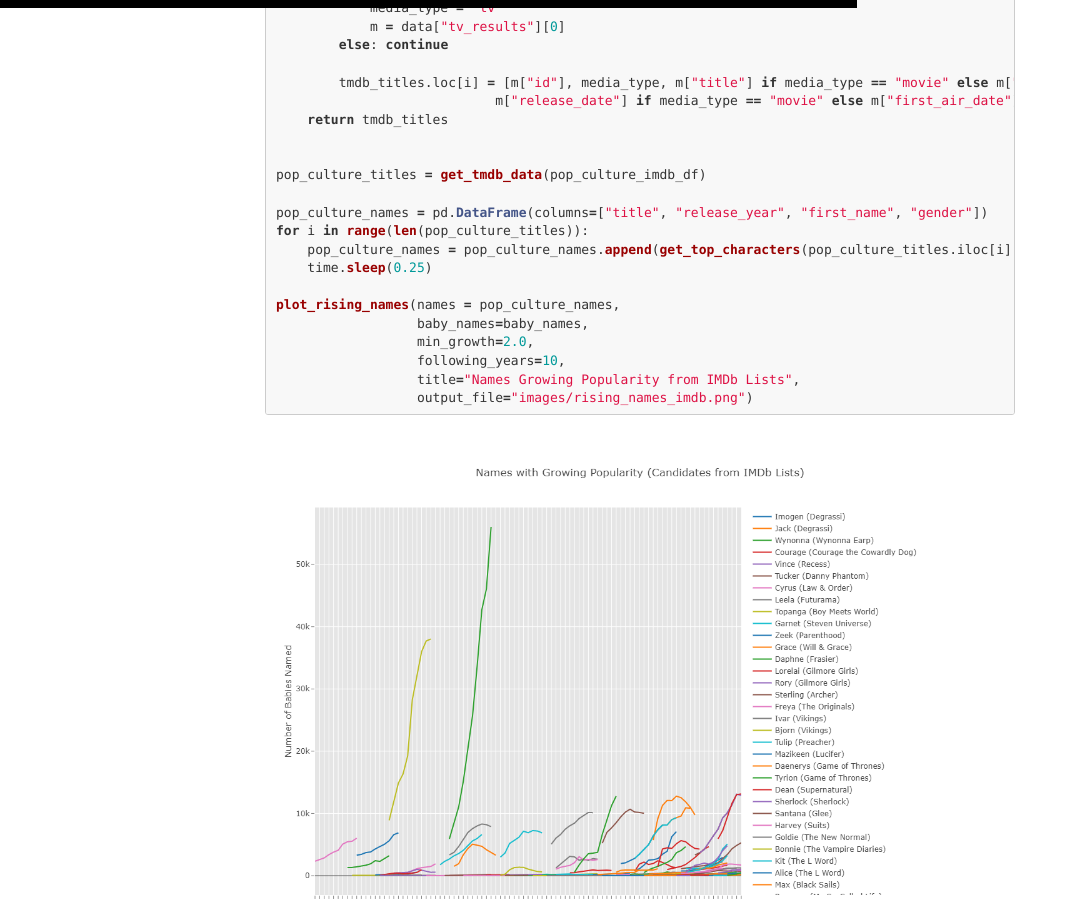
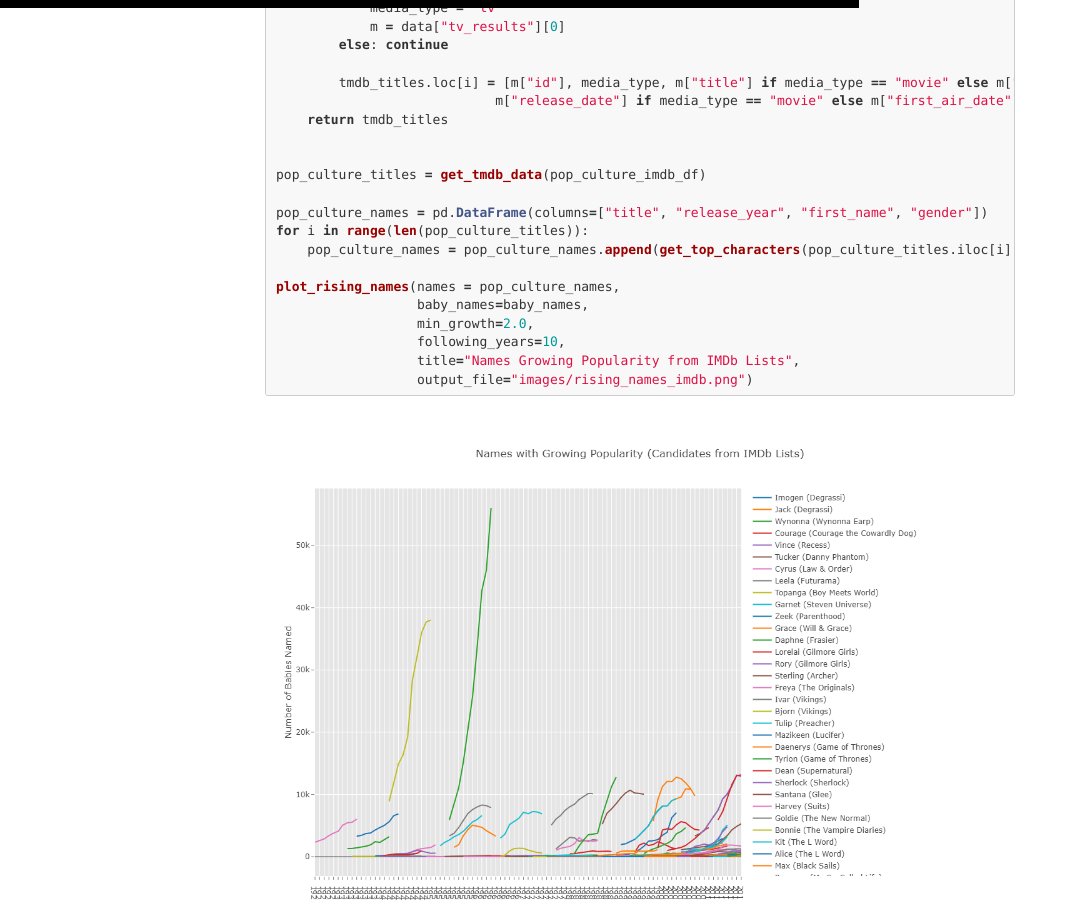
Before and after one commit to georgekatona/georgekatona.github.io, a Jekyll site: the page built from _posts/2019-03-07-Most-Influential-Women-in-Hollywood.markdown, in a window 1280 px wide and 900 px high, scrolled down 7028 px. Shown: the whole window, without its empty margins (0-1078 px from the left). Built offline with Jekyll 4.4.1, drawn with Linux system fonts in a browser that asks for light colours; nearby versions of some CDN libraries; comment, search, counter and statistics services are not loaded.

Commit message:
Update post

```diff
--- a/_posts/2019-03-07-Most-Influential-Women-in-Hollywood.markdown
+++ b/_posts/2019-03-07-Most-Influential-Women-in-Hollywood.markdown
@@ -268,7 +268,6 @@
 pop_culture_names = pd.DataFrame(columns=["title", "release_year", "first_name", "gender"])
 for i in range(len(pop_culture_titles)):
     pop_culture_names = pop_culture_names.append(get_top_characters(pop_culture_titles.iloc[i], 4))
-    time.sleep(0.25)
 
 plot_rising_names(names = pop_culture_names,
                   baby_names=baby_names,
```
